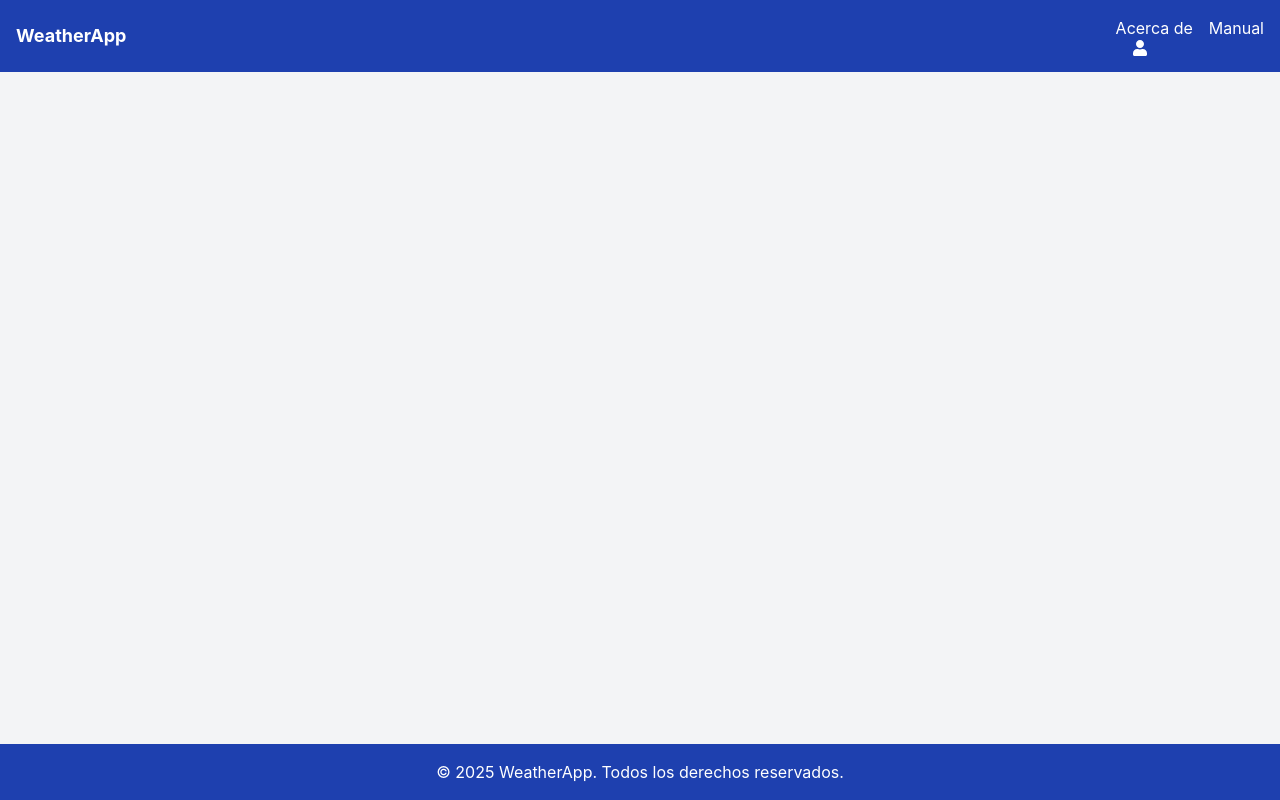
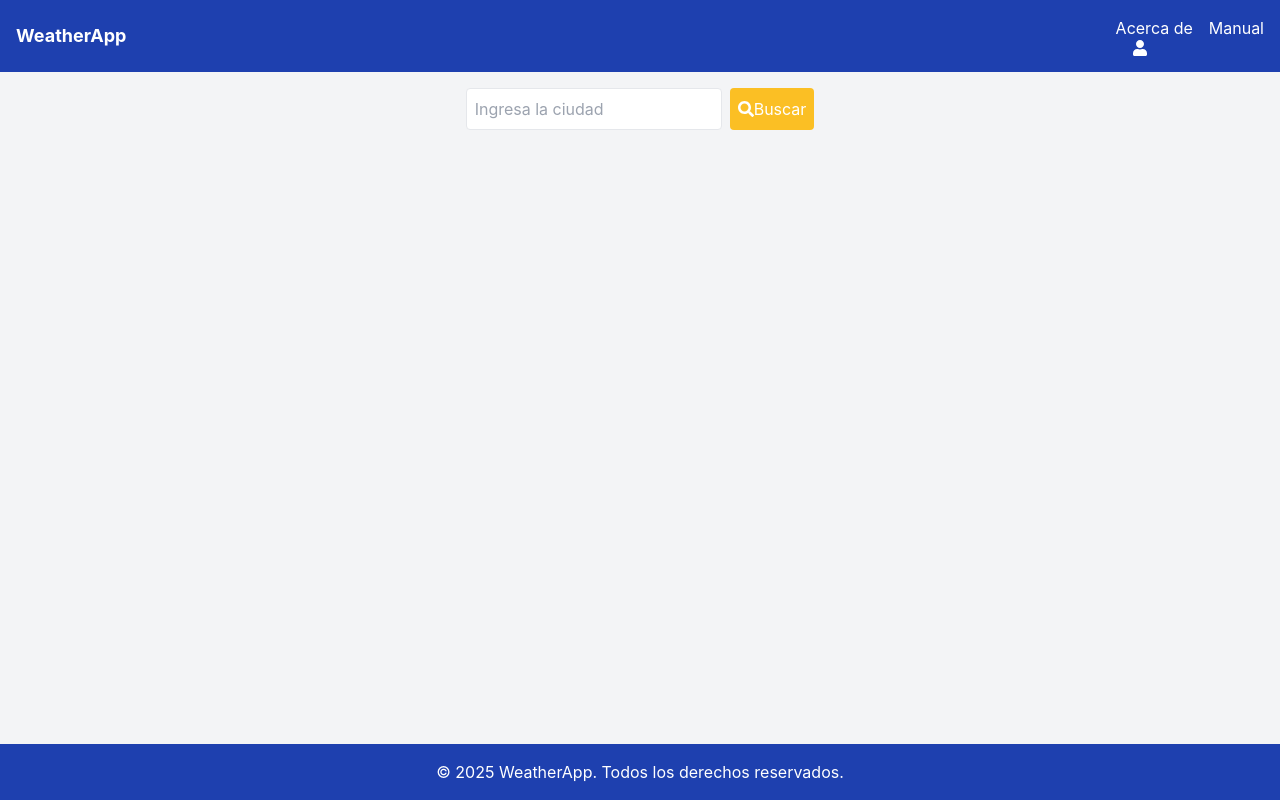
Before and after one commit to nahyoomi/clima-react, a React (Vite) app: page / in a window 1280 px wide. Built offline with nearby package versions, Linux system fonts and the light colour scheme.

Commit message:
:sparkles:Feat SEarchForm component

```diff
--- a/package.json
+++ b/package.json
@@ -22,6 +22,8 @@
     "@eslint/js": "^9.17.0",
     "@types/react": "^18.3.18",
     "@types/react-dom": "^18.3.5",
+    "@types/react-icons": "^3.0.0",
+    "@types/react-router-dom": "^5.3.3",
     "@vitejs/plugin-react-swc": "^3.5.0",
     "autoprefixer": "^10.4.20",
     "eslint": "^9.17.0",
--- /dev/null
+++ b/src/components/SearchForm.tsx
@@ -0,0 +1,51 @@
+import React, { useState } from 'react';
+import useStore from '../store/useStore';
+import { toast } from 'react-toastify';
+import { FaSearch } from 'react-icons/fa';
+
+const SearchForm: React.FC = () => {
+  const [input, setInput] = useState('');
+  const setCity = useStore((state) => state.setCity);
+  const setWeatherData = useStore((state) => state.setWeatherData);
+
+  const handleSearch = async () => {
+    if (!input) {
+      toast.error('Por favor, ingresa una ciudad.');
+      return;
+    }
+    setCity(input);
+    try {
+      const apiKey = 'YOUR_OPENWEATHERMAP_API_KEY';
+      const response = await fetch(
+        `https://api.openweathermap.org/data/2.5/weather?q=${input}&appid=${apiKey}&units=metric&lang=es`
+      );
+      if (!response.ok) {
+        throw new Error('Ciudad no encontrada');
+      }
+      const data = await response.json();
+      setWeatherData(data);
+    } catch (error: any) {
+      toast.error(error.message);
+    }
+  };
+
+  return (
+    <div className="flex space-x-2 mb-4">
+      <input
+        type="text"
+        className="border p-2 rounded w-64"
+        placeholder="Ingresa la ciudad"
+        value={input}
+        onChange={(e) => setInput(e.target.value)}
+      />
+      <button
+        onClick={handleSearch}
+        className="bg-secondary text-white p-2 rounded flex items-center"
+      >
+        <FaSearch /> Buscar
+      </button>
+    </div>
+  );
+};
+
+export default SearchForm;
--- a/src/pages/Home.tsx
+++ b/src/pages/Home.tsx
@@ -1,9 +1,10 @@
+import SearchForm from "../components/SearchForm";
 
 
 const Home: React.FC = () => {
   return (
     <div className="flex flex-col items-center">
-
+        <SearchForm />
     </div>
   );
 };
--- /dev/null
+++ b/src/store/useStore.ts
@@ -0,0 +1,24 @@
+import { create } from 'zustand';
+
+interface WeatherState {
+  city: string;
+  setCity: (city: string) => void;
+  weatherData: any;
+  setWeatherData: (data: any) => void;
+  favorites: string[];
+  addFavorite: (city: string) => void;
+}
+
+const useStore = create<WeatherState>((set) => ({
+  city: '',
+  setCity: (city) => set(() => ({ city })),
+  weatherData: null,
+  setWeatherData: (data) => set(() => ({ weatherData: data })),
+  favorites: [],
+  addFavorite: (city) =>
+    set((state) => ({
+      favorites: state.favorites.includes(city) ? state.favorites : [...state.favorites, city],
+    })),
+}));
+
+export default useStore;
```
Also changed, not shown: 1 other file (tests, documents, lock files or other folders).
